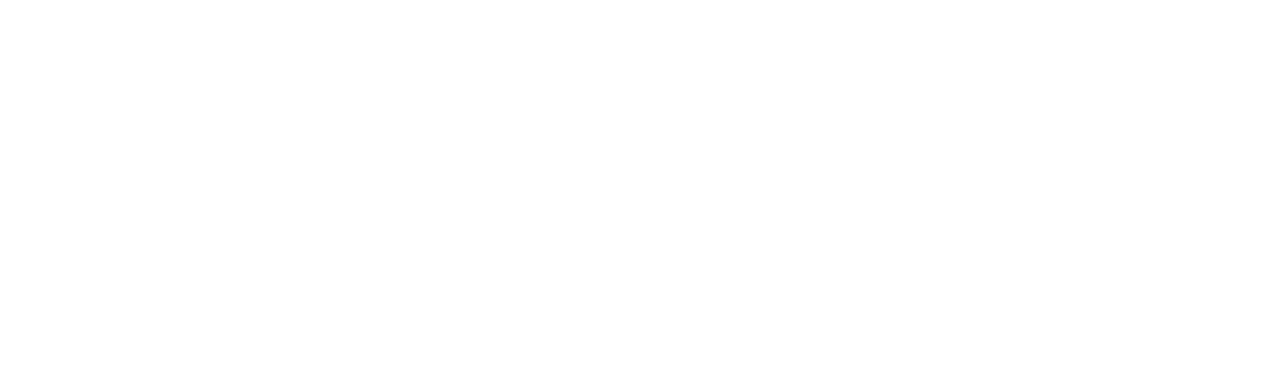
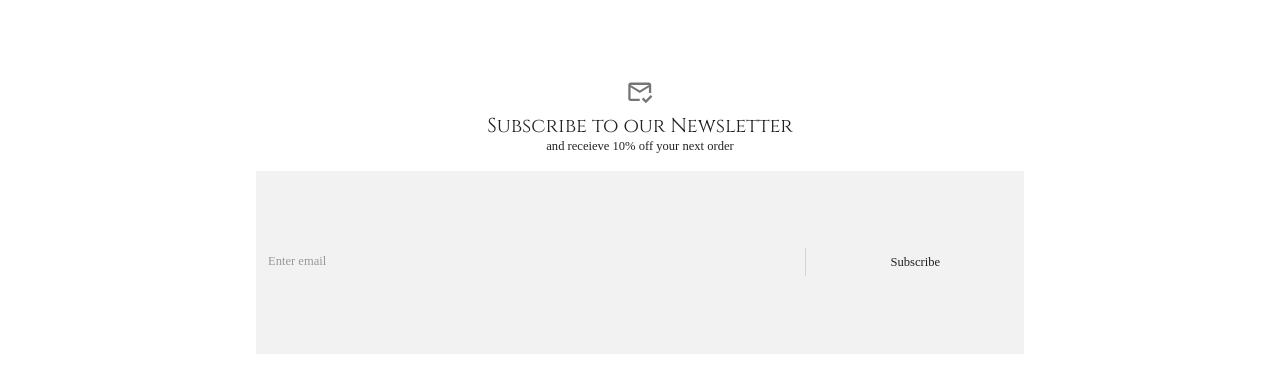
Before and after one commit to Morad17/react-strapi-ecommerce, a React (Create React App) app: page / in a window 1280 px wide. Shown: the part 971-1363 px from the top of the page. Before the commit the page ends 1041 px from the top, so only its background shows below. Built offline with nearby package versions, Linux system fonts and the light colour scheme; no server answers; a web font is replaced by a local one.

Commit message:
added subscribe feature

```diff
--- /dev/null
+++ b/src/components/global/Subscribe.jsx
@@ -0,0 +1,36 @@
+import { useState } from 'react'
+import { Box, InputBase, Divider, Typography, IconButton } from '@mui/material'
+import MarkEmailReadOutlinedIcon from '@mui/icons-material/MarkEmailReadOutlined'
+
+const Subscribe = () => {
+    const [email, setEmail ] = useState('')
+
+  return (
+    <Box width="80%" margin="80px auto" textAlign="center">
+        <IconButton>
+            <MarkEmailReadOutlinedIcon fontSize="large" />
+        </IconButton>
+        <Typography variant="h3">Subscribe to our Newsletter</Typography>
+        <Typography>and receieve 10% off your next order</Typography>
+        <Box
+            p="2px 4px"
+            m="15px auto"
+            display="flex"
+            alignItems="center"
+            width="75%"
+            backgroundColor="#F2F2F2"
+        >
+        <InputBase
+            sx={{ ml:1, flex: 1 }}
+            placeholder="Enter email"
+            onChange={(e)=> setEmail(e.target.value)}
+            value={email}
+        />
+        <Divider sx={{ height: 28, margin: 0.5}} orientation="vertical" />
+        <Typography sx={{p:10, ":hover": {cursor: "pointer"}}}>Subscribe</Typography>
+        </Box>
+    </Box>
+  )
+}
+
+export default Subscribe
--- a/src/pages/Home.jsx
+++ b/src/pages/Home.jsx
@@ -1,6 +1,7 @@
 import React from 'react'
 import MainCarousel from "../components/MainCarousel"
 import ShoppingList from "../components/ShoppingList"
+import Subscribe from '../components/global/Subscribe'
 
 import Navbar from '../components/global/Navbar'
 
@@ -10,6 +11,7 @@
         <Navbar />
         <MainCarousel />
         <ShoppingList />
+        <Subscribe />
     </div>
   )
 }
```
